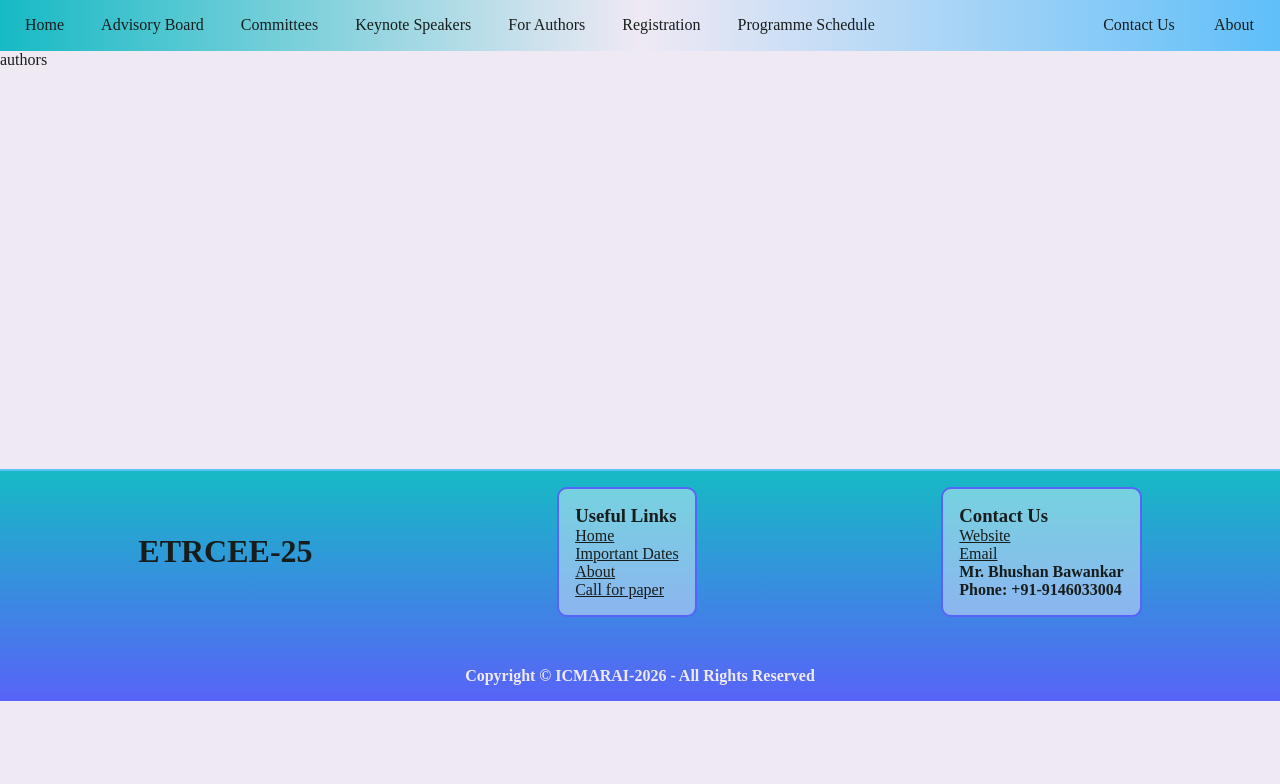
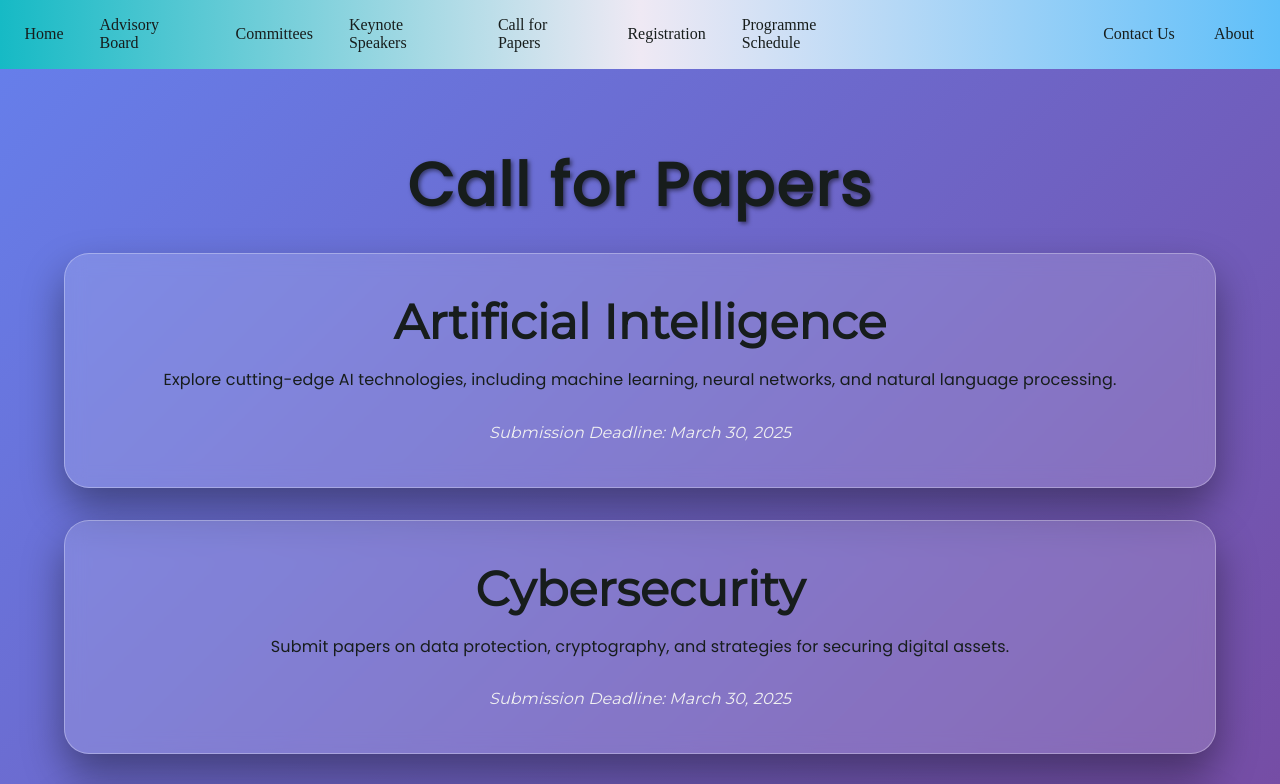
Before and after one commit to AniketDhakate007/ConfWeb, a React (Vite) app in the folder conf-web/: page /authors in a window 1280 px wide. Shown: the top 784 px of the page. Built offline with nearby package versions, Linux system fonts and the light colour scheme.

Commit message:
added call for papers

```diff
--- /dev/null
+++ b/conf-web/src/components/call-for-papers.jsx
@@ -0,0 +1,92 @@
+import React from 'react';
+import { Container, Box, Typography } from '@mui/material';
+import { motion } from 'framer-motion';
+
+const callForPapers = [
+  {
+    title: 'Artificial Intelligence',
+    description: 'Explore cutting-edge AI technologies, including machine learning, neural networks, and natural language processing.',
+    deadline: 'Submission Deadline: March 30, 2025'
+  },
+  {
+    title: 'Cybersecurity',
+    description: 'Submit papers on data protection, cryptography, and strategies for securing digital assets.',
+    deadline: 'Submission Deadline: March 30, 2025'
+  },
+  {
+    title: 'Cloud Computing',
+    description: 'Contribute to discussions on cloud architecture, distributed computing, and serverless technologies.',
+    deadline: 'Submission Deadline: March 30, 2025'
+  },
+  {
+    title: 'Data Science',
+    description: 'Share insights on big data analytics, data mining techniques, and AI-driven data models.',
+    deadline: 'Submission Deadline: March 30, 2025'
+  }
+];
+
+const CallForPapers = () => {
+  return (
+    <div style={{
+      background: 'linear-gradient(135deg, #667eea 0%, #764ba2 100%)',
+      minHeight: '100vh',
+      padding: '3rem 2rem',
+      color: '#fff',
+      backgroundAttachment: 'fixed'
+    }}>
+      <Container maxWidth="lg">
+        <motion.div
+          initial={{ opacity: 0, y: -50 }}
+          animate={{ opacity: 1, y: 0 }}
+          transition={{ duration: 0.8, ease: 'easeOut' }}
+        >
+          <Typography variant="h2" align="center" gutterBottom sx={{
+            margin: '2rem 0',
+            fontWeight: 'bold',
+            fontFamily: 'Poppins',
+            textShadow: '2px 2px 4px rgba(0,0,0,0.5)',
+            letterSpacing: '2px'
+          }}>
+            Call for Papers
+          </Typography>
+        </motion.div>
+
+        {callForPapers.map((item, index) => (
+          <motion.div
+            key={index}
+            whileHover={{ scale: 1.05, rotate: 1 }}
+            initial={{ opacity: 0, y: 50 }}
+            animate={{ opacity: 1, y: 0 }}
+            transition={{ duration: 0.5, delay: index * 0.15, ease: 'easeOut' }}
+          >
+            <Box sx={{
+              background: 'rgba(255, 255, 255, 0.15)',
+              backdropFilter: 'blur(10px)',
+              borderRadius: '25px',
+              padding: '2.5rem',
+              marginBottom: '2rem',
+              boxShadow: '0px 20px 40px rgba(0,0,0,0.4)',
+              textAlign: 'center',
+              cursor: 'pointer',
+              transition: 'all 0.3s ease-in-out',
+              border: '1px solid rgba(255, 255, 255, 0.3)',
+              transformOrigin: 'center'
+            }}>
+              <Typography variant="h3" sx={{ fontWeight: 'bold', fontFamily: 'Montserrat', marginBottom: '1rem' }}>
+                {item.title}
+              </Typography>
+              <Typography variant="body1" sx={{ fontFamily: 'Poppins', marginBottom: '1.5rem', lineHeight: '1.8' }}>
+                {item.description}
+              </Typography>
+              <Typography variant="subtitle1" sx={{ fontStyle: 'italic', fontFamily: 'Montserrat', color: '#f1f1f1' }}>
+                {item.deadline}
+              </Typography>
+            </Box>
+          </motion.div>
+        ))}
+      </Container>
+    </div>
+  );
+};
+
+export default CallForPapers;
--- a/conf-web/src/components/navbar.jsx
+++ b/conf-web/src/components/navbar.jsx
@@ -9,7 +9,7 @@ export default function(){
             <Link to="/advboard">Advisory Board</Link>
             <Link to="/commitee">Committees</Link>
             <Link to="/kspeaker">Keynote Speakers</Link>
-            <Link to="/authors">For Authors</Link>
+            <Link to="/authors">Call for Papers</Link>
             <Link to="/register">Registration</Link>
             <Link to="/program">Programme Schedule</Link>
             </div>
--- a/conf-web/src/pages/authors.jsx
+++ b/conf-web/src/pages/authors.jsx
@@ -1,7 +1,9 @@
+import CallForPapers from "../components/call-for-papers";
+
 export default function(){
     return(
         <div>
-authors
+<CallForPapers/>
         </div>
     )
 }
```
Also changed, not shown: conf-web/src/App.css (line endings or trailing spaces).
